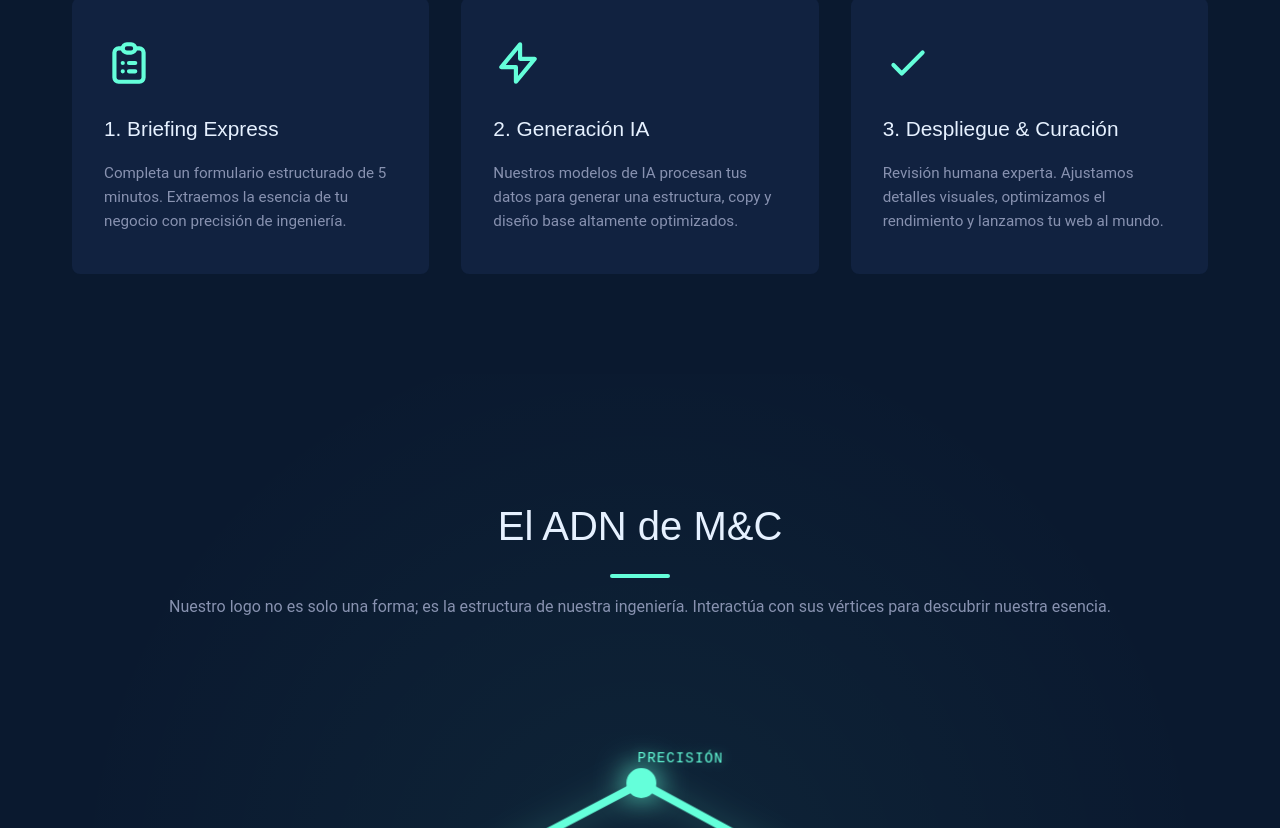
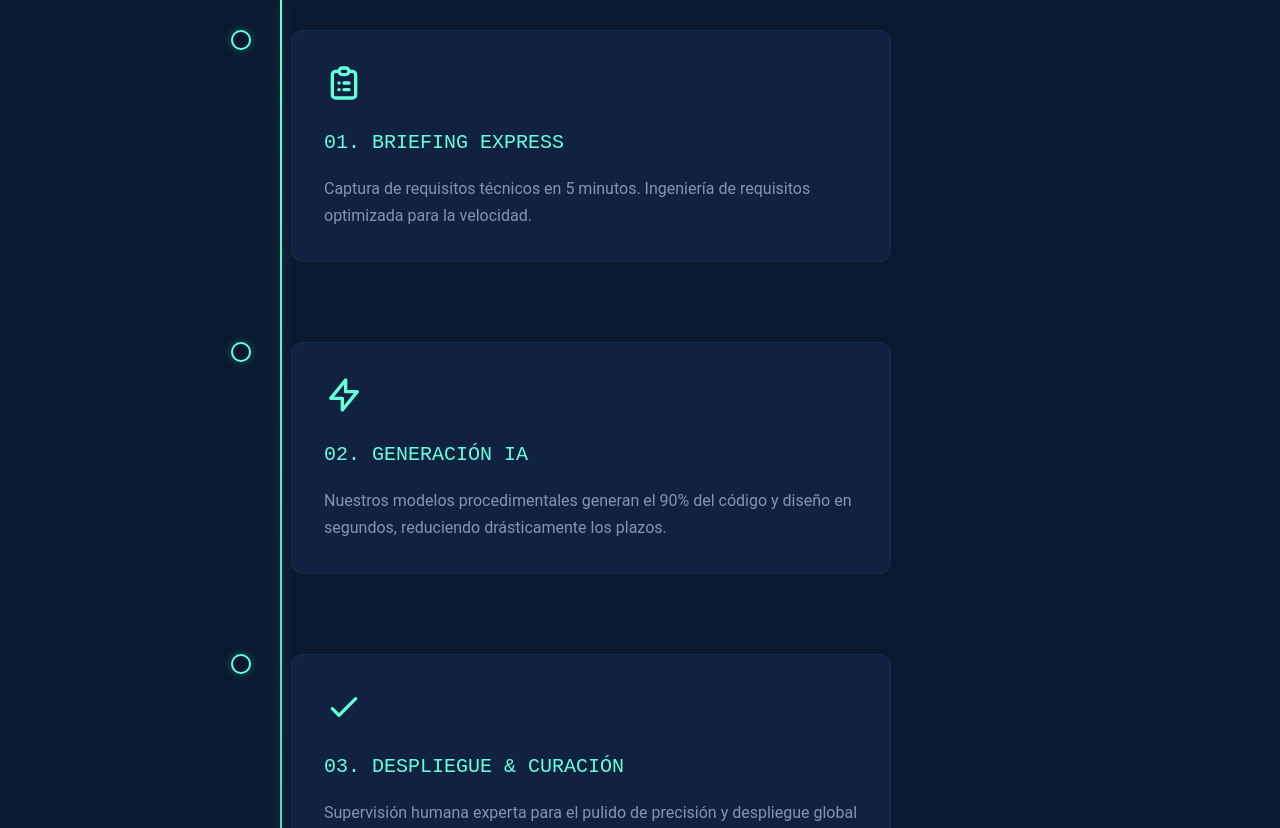
Before and after one commit to markusx5622/mc-websolutions-v2, a Next.js app: page / in a window 1280 px wide. Shown: the part 1172-2000 px from the top of the page. Built offline with nearby package versions, Linux system fonts and the light colour scheme.

Commit message:
🚀 Evolution: Visual Engineering Pipeline with Scroll-Reactive Fill

```diff
--- a/src/app/globals.css
+++ b/src/app/globals.css
@@ -334,6 +334,112 @@ header {
 @media (max-width: 600px) {
     .tech-showcase-grid {
         grid-template-columns: 1fr;
+    }
+}
+
+/* Visual Engineering Pipeline */
+.pipeline-container {
+    padding-top: 2rem;
+    position: relative;
+    max-width: 800px;
+    margin: 0 auto;
+}
+
+.pipeline-line {
+    position: absolute;
+    top: 0;
+    left: 40px;
+    width: 2px;
+    height: 100%;
+    background: rgba(100, 255, 218, 0.1);
+    border-radius: 2px;
+}
+
+.pipeline-fill {
+    position: absolute;
+    top: 0;
+    left: 0;
+    width: 100%;
+    background: linear-gradient(to bottom, var(--accent), #4cd9b9);
+    box-shadow: 0 0 15px var(--accent-glow);
+    border-radius: 2px;
+}
+
+.pipeline-step {
+    position: relative;
+    display: flex;
+    align-items: flex-start;
+    gap: 40px;
+    margin-bottom: 80px;
+}
+
+.pipeline-node {
+    flex-shrink: 0;
+    width: 20px;
+    height: 20px;
+    background: var(--bg-color);
+    border: 2px solid var(--accent);
+    border-radius: 50%;
+    z-index: 10;
+    margin-left: -9px;
+    position: relative;
+    box-shadow: 0 0 10px var(--accent-glow);
+    transition: var(--transition);
+}
+
+.pipeline-step:hover .pipeline-node {
+    background: var(--accent);
+    box-shadow: 0 0 20px var(--accent);
+    transform: scale(1.2);
+}
+
+.pipeline-content {
+    background: var(--bg-light);
+    border: 1px solid rgba(100, 255, 218, 0.05);
+    padding: 2rem;
+    border-radius: 12px;
+    text-align: left;
+    transition: var(--transition);
+    max-width: 600px;
+}
+
+.pipeline-step:hover .pipeline-content {
+    border-color: rgba(100, 255, 218, 0.3);
+    transform: translateX(10px);
+}
+
+.pipeline-icon {
+    width: 40px;
+    height: 40px;
+    color: var(--accent);
+    margin-bottom: 1.5rem;
+}
+
+.pipeline-title {
+    font-family: var(--font-mono) !important;
+    font-size: 1.25rem;
+    margin-bottom: 1rem;
+    color: var(--accent);
+}
+
+.pipeline-desc {
+    color: var(--text-muted);
+    font-size: 1rem;
+    line-height: 1.7;
+}
+
+@media (max-width: 768px) {
+    .pipeline-line {
+        left: 20px;
+    }
+    .pipeline-step {
+        gap: 20px;
+    }
+    .pipeline-node {
+        margin-left: -10px;
+    }
+    .pipeline-content {
+        padding: 1.5rem;
     }
 }
 
--- a/src/app/page.tsx
+++ b/src/app/page.tsx
@@ -1,9 +1,9 @@
 "use client";
 
-import React, { useEffect } from 'react';
+import React, { useEffect, useRef } from 'react';
 import Script from 'next/script';
 import Link from 'next/link';
-import { motion } from 'framer-motion';
+import { motion, useScroll, useTransform } from 'framer-motion';
 
 export default function Home() {
   useEffect(() => {
@@ -114,6 +114,14 @@ export default function Home() {
     visible: { opacity: 1, y: 0, transition: { duration: 0.5, ease: "easeOut" as const } }
   };
 
+  const methodologyRef = useRef<HTMLDivElement>(null);
+  const { scrollYProgress } = useScroll({
+    target: methodologyRef,
+    offset: ["start center", "end center"]
+  });
+
+  const lineHeight = useTransform(scrollYProgress, [0, 1], ["0%", "100%"]);
+
   return (
     <>
       <Script
@@ -194,29 +202,70 @@ export default function Home() {
       <motion.section
         id="methodology"
         className="section"
-        initial={{ opacity: 0, y: 20 }}
-        whileInView={{ opacity: 1, y: 0 }}
+        initial={{ opacity: 0 }}
+        whileInView={{ opacity: 1 }}
         viewport={{ once: true }}
-        transition={{ duration: 0.8 }}
+        transition={{ duration: 1 }}
+        ref={methodologyRef}
       >
         <div className="container">
-          <h2 className="section-title">Nuestra Metodología</h2>
-          <div className="steps-grid">
-            <div className="step-card">
-              <svg className="step-icon" fill="none" stroke="currentColor" viewBox="0 0 24 24" xmlns="http://www.w3.org/2000/svg"><path strokeLinecap="round" strokeLinejoin="round" strokeWidth="2" d="M9 5H7a2 2 0 00-2 2v12a2 2 0 002 2h10a2 2 0 002-2V7a2 2 0 00-2-2h-2M9 5a2 2 0 002 2h2a2 2 0 002-2M9 5a2 2 0 012-2h2a2 2 0 012 2m-3 7h3m-3 4h3m-6-4h.01M9 16h.01"></path></svg>
-              <h3 className="step-title">1. Briefing Express</h3>
-              <p className="step-desc">Completa un formulario estructurado de 5 minutos. Extraemos la esencia de tu negocio con precisión de ingeniería.</p>
+          <h2 className="section-title">Visual Engineering Pipeline</h2>
+
+          <div className="pipeline-container">
+            <div className="pipeline-line">
+              <motion.div
+                className="pipeline-fill"
+                style={{ height: lineHeight }}
+              />
             </div>
-            <div className="step-card">
-              <svg className="step-icon" fill="none" stroke="currentColor" viewBox="0 0 24 24" xmlns="http://www.w3.org/2000/svg"><path strokeLinecap="round" strokeLinejoin="round" strokeWidth="2" d="M13 10V3L4 14h7v7l9-11h-7z"></path></svg>
-              <h3 className="step-title">2. Generación IA</h3>
-              <p className="step-desc">Nuestros modelos de IA procesan tus datos para generar una estructura, copy y diseño base altamente optimizados.</p>
-            </div>
-            <div className="step-card">
-              <svg className="step-icon" fill="none" stroke="currentColor" viewBox="0 0 24 24" xmlns="http://www.w3.org/2000/svg"><path strokeLinecap="round" strokeLinejoin="round" strokeWidth="2" d="M5 13l4 4L19 7"></path></svg>
-              <h3 className="step-title">3. Despliegue & Curación</h3>
-              <p className="step-desc">Revisión humana experta. Ajustamos detalles visuales, optimizamos el rendimiento y lanzamos tu web al mundo.</p>
-            </div>
+
+            {/* STEP 1 */}
+            <motion.div
+              className="pipeline-step"
+              initial={{ opacity: 0, x: -20 }}
+              whileInView={{ opacity: 1, x: 0 }}
+              viewport={{ once: true }}
+              transition={{ delay: 0.2 }}
+            >
+              <div className="pipeline-node"></div>
+              <div className="pipeline-content">
+                <svg className="pipeline-icon" fill="none" stroke="currentColor" viewBox="0 0 24 24" xmlns="http://www.w3.org/2000/svg"><path strokeLinecap="round" strokeLinejoin="round" strokeWidth="2" d="M9 5H7a2 2 0 00-2 2v12a2 2 0 002 2h10a2 2 0 002-2V7a2 2 0 00-2-2h-2M9 5a2 2 0 002 2h2a2 2 0 002-2M9 5a2 2 0 012-2h2a2 2 0 012 2m-3 7h3m-3 4h3m-6-4h.01M9 16h.01"></path></svg>
+                <h3 className="pipeline-title">01. BRIEFING EXPRESS</h3>
+                <p className="pipeline-desc">Captura de requisitos técnicos en 5 minutos. Ingeniería de requisitos optimizada para la velocidad.</p>
+              </div>
+            </motion.div>
+
+            {/* STEP 2 */}
+            <motion.div
+              className="pipeline-step"
+              initial={{ opacity: 0, x: -20 }}
+              whileInView={{ opacity: 1, x: 0 }}
+              viewport={{ once: true }}
+              transition={{ delay: 0.4 }}
+            >
+              <div className="pipeline-node"></div>
+              <div className="pipeline-content">
+                <svg className="pipeline-icon" fill="none" stroke="currentColor" viewBox="0 0 24 24" xmlns="http://www.w3.org/2000/svg"><path strokeLinecap="round" strokeLinejoin="round" strokeWidth="2" d="M13 10V3L4 14h7v7l9-11h-7z"></path></svg>
+                <h3 className="pipeline-title">02. GENERACIÓN IA</h3>
+                <p className="pipeline-desc">Nuestros modelos procedimentales generan el 90% del código y diseño en segundos, reduciendo drásticamente los plazos.</p>
+              </div>
+            </motion.div>
+
+            {/* STEP 3 */}
+            <motion.div
+              className="pipeline-step"
+              initial={{ opacity: 0, x: -20 }}
+              whileInView={{ opacity: 1, x: 0 }}
+              viewport={{ once: true }}
+              transition={{ delay: 0.6 }}
+            >
+              <div className="pipeline-node"></div>
+              <div className="pipeline-content">
+                <svg className="pipeline-icon" fill="none" stroke="currentColor" viewBox="0 0 24 24" xmlns="http://www.w3.org/2000/svg"><path strokeLinecap="round" strokeLinejoin="round" strokeWidth="2" d="M5 13l4 4L19 7"></path></svg>
+                <h3 className="pipeline-title">03. DESPLIEGUE & CURACIÓN</h3>
+                <p className="pipeline-desc">Supervisión humana experta para el pulido de precisión y despliegue global en 48 horas.</p>
+              </div>
+            </motion.div>
           </div>
         </div>
       </motion.section>
```
